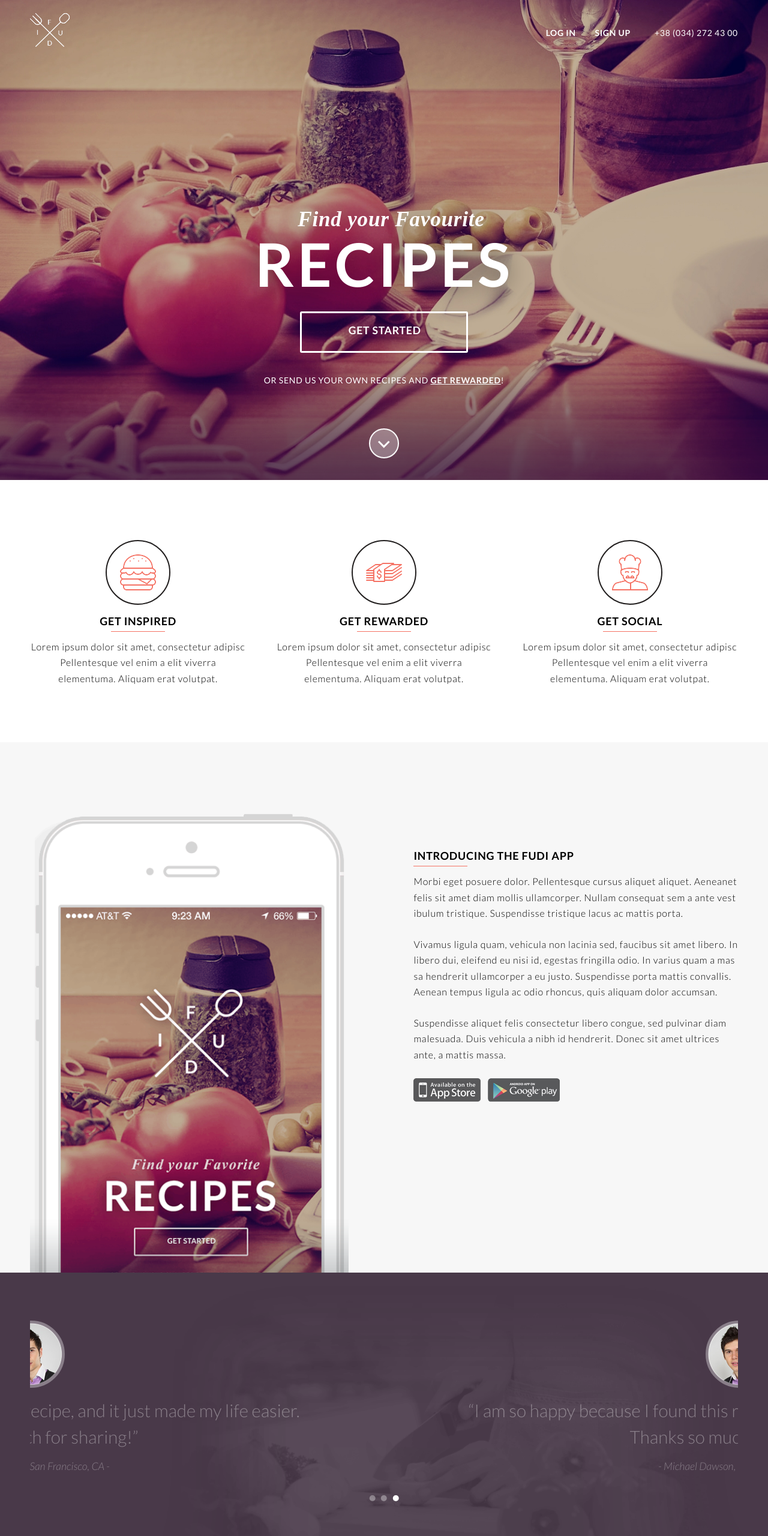
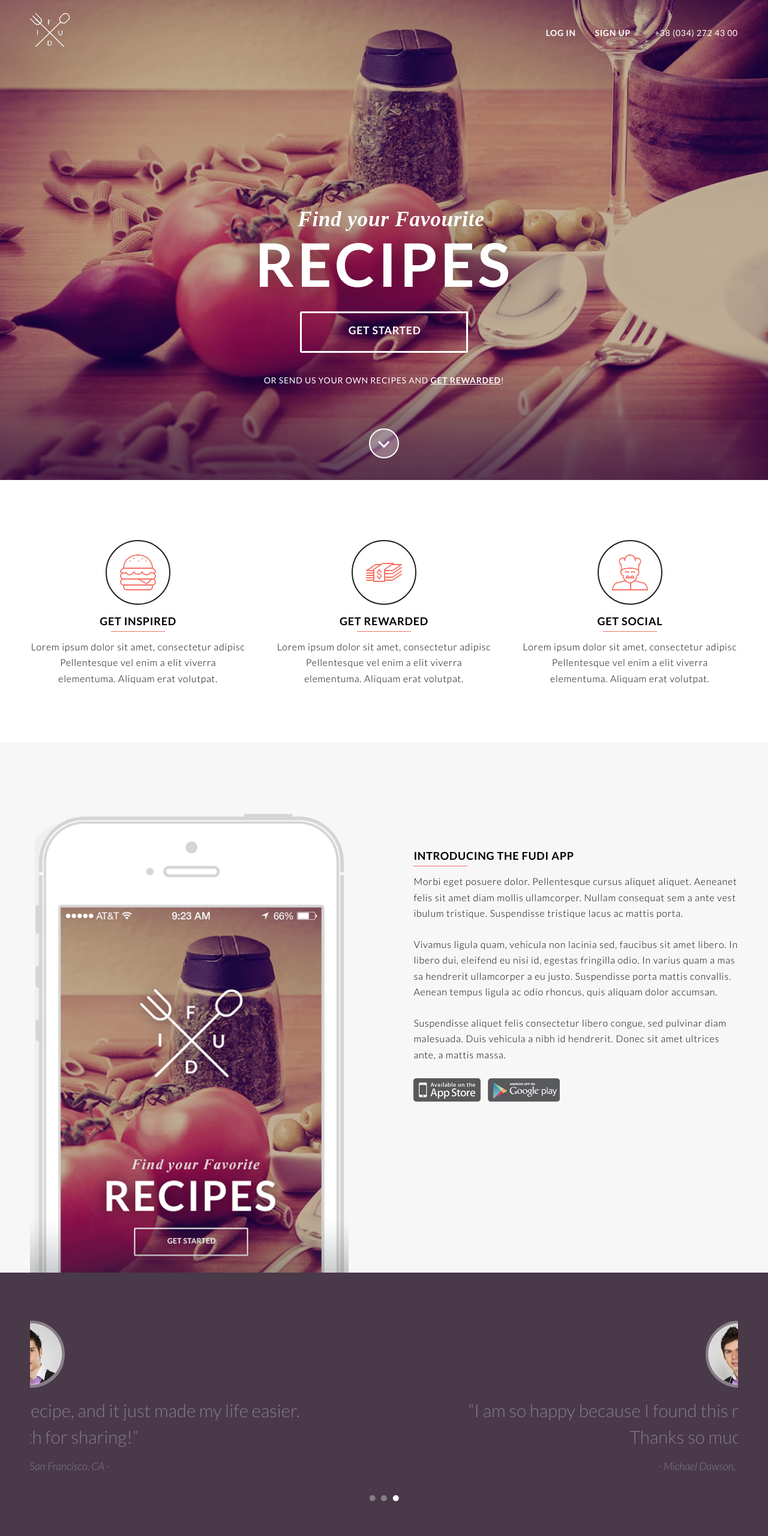
Before and after one commit to rsharpe23/fudi, a plain HTML site: page src/index.html in a window 1280 px wide. Shown: the top 2560 px of the page at 60% size. Drawn offline with Linux system fonts and the light colour scheme.

Commit message:
Code review

```diff
--- a/src/index.html
+++ b/src/index.html
@@ -128,7 +128,7 @@
     </div>
   </section>
 
-  <section class="sect -type-review js-animate js-waypoint" data-anim="rotateIn">
+  <section class="sect -type-review js-animate js-waypoint" data-anim="fadeIn">
     <div class="grid -type-gutter">
       <div class="carousel js-carousel">
         <ul class="carousel-point-group">
--- a/src/scss/components/_header.scss
+++ b/src/scss/components/_header.scss
@@ -10,7 +10,8 @@ $header__max-height: grid__breakpoint-size("lg");
   // height: 880px;
   background-color: $color-matterhorn;
   background-image: url("../img/fudi.jpg");
-  background-position: center;
+  background-attachment: fixed;
+  // background-position: center;
   background-size: cover;
   text-align: center;
 
@@ -20,8 +21,7 @@ $header__max-height: grid__breakpoint-size("lg");
   }
 
   &::after {
-    display: none;
-    content: "";
+    content: none;
     position: absolute;
     bottom: 0;
     left: 0;
@@ -31,8 +31,7 @@ $header__max-height: grid__breakpoint-size("lg");
     background-image: url("../img/fudi_gradient.png");
 
     @include grid__breakpoint-up("sm") {
-      // display: initial;
-      display: inline;
+      content: "";
     }
   }
 
@@ -91,16 +90,11 @@ $header__max-height: grid__breakpoint-size("lg");
   }
 
   &-arrow {
-    // display: none;
     display: inline-block;
     position: absolute;
     left: 0;
     right: 0;
     bottom: 40px;
     animation: ping-pong 2s infinite;
-
-    // @include grid__breakpoint-up("sm") {
-    //   display: inline-block;
-    // }
   }
 }
--- a/src/scss/components/_sect-app.scss
+++ b/src/scss/components/_sect-app.scss
@@ -18,7 +18,6 @@
   }
 
   .sect-iphone {
-    // display: none;
     position: relative;
     width: 100%;
     height: 100%;
@@ -26,10 +25,6 @@
     background-size: contain;
     background-position: bottom;
     background-repeat: no-repeat;
-
-    // @include grid__breakpoint-up("md") {
-    //   display: block;
-    // }
 
     &::after {
       content: "";
@@ -41,6 +36,11 @@
       background-size: contain;
       background-repeat: repeat-x;
       background-image: url("../img/mobile_app_gradient.png");
+
+      // HACK: отключаем тень в MS EDGE, т.к. в нем она некорректно отображается
+      @supports (-ms-ime-align: auto) {
+        content: none;
+      }
     }
   }
 
--- a/src/scss/components/_sect-review.scss
+++ b/src/scss/components/_sect-review.scss
@@ -14,13 +14,12 @@ $sect-review__color-main: rgba($color-white, 0.35);
     display: block;
   }
 
-  @include grid__breakpoint-up("lg") {
-    overflow: hidden; // HACK: изображение в ::after вылазит за пределы экрана
-  }
+  // @include grid__breakpoint-up("lg") {
+  //   overflow: hidden; // HACK: изображение в ::after вылазит за пределы экрана
+  // }
 
   &::after {
-    display: none;
-    content: "";
+    content: none;
     position: absolute;
     bottom: 0;
     left: 0;
@@ -28,16 +27,18 @@ $sect-review__color-main: rgba($color-white, 0.35);
     height: 100%;
     background-image: url("../img/housewife.png");
     background-size: cover;
-    background-position: center;
+    background-repeat: no-repeat;
+    // background-position: center;
+    background-position: 33.333% 50%;
+    background-attachment: fixed;
 
     @include grid__breakpoint-up("md") {
-      // display: initial;
-      display: inline;
+      content: "";
     }
 
-    @include grid__breakpoint-up("lg") {
-      left: 110px;
-    }
+    // @include grid__breakpoint-up("lg") {
+    //   left: 110px;
+    // }
   }
 
   .sect-customer {
```
Also changed, not shown: src/css/main.css.
